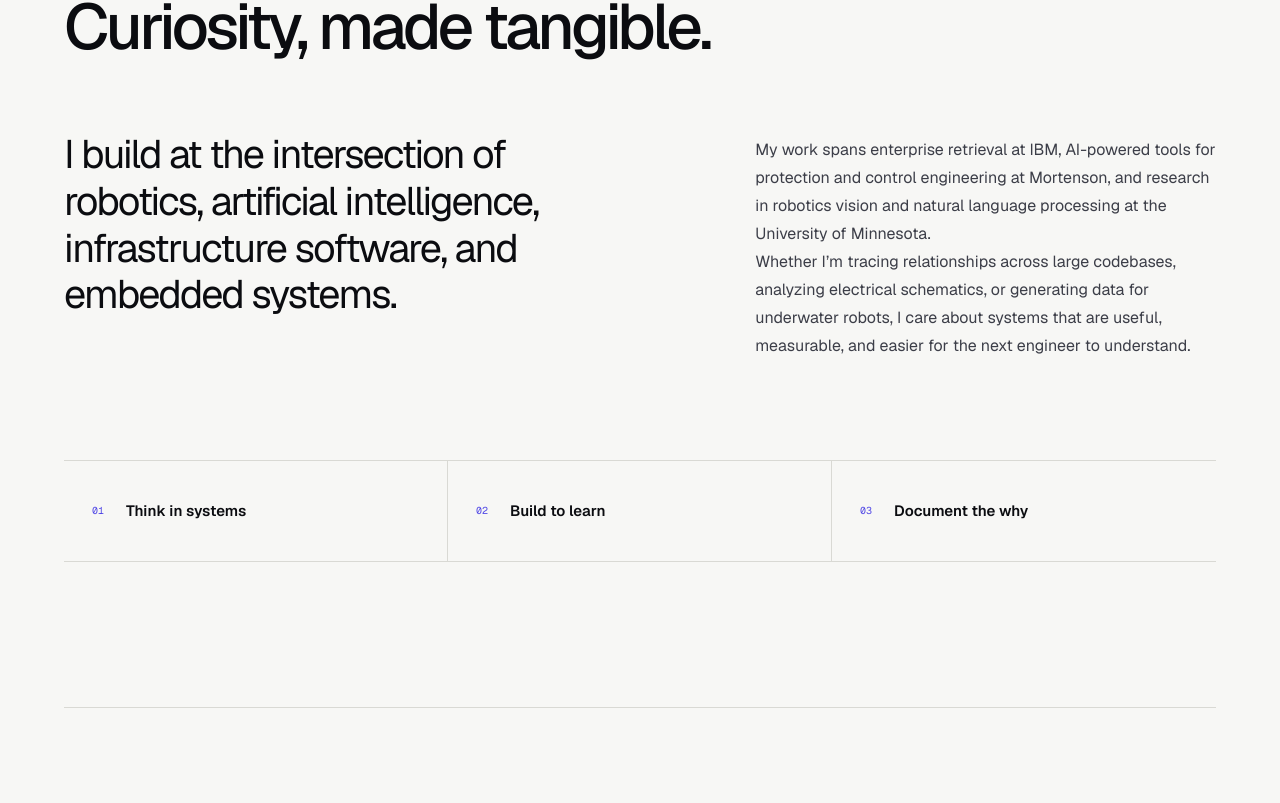
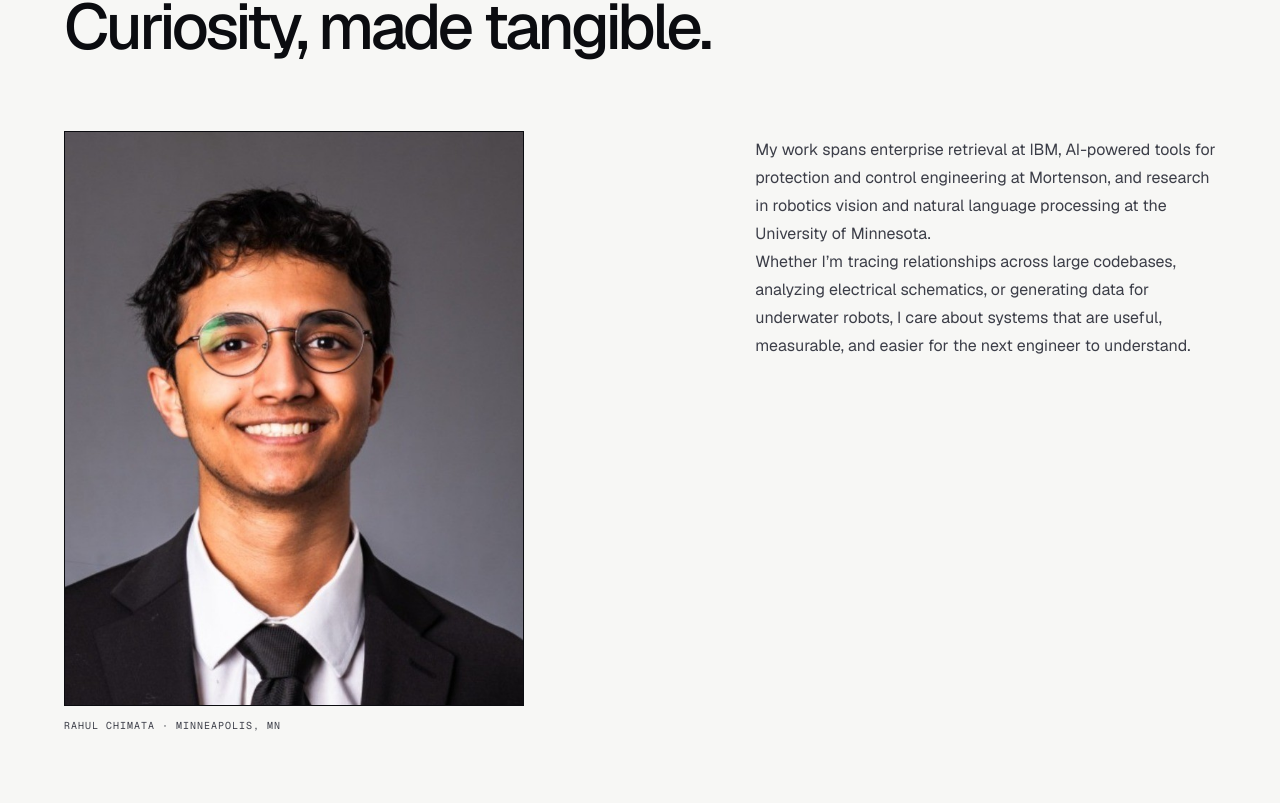
Before and after one commit to RahulChimata/Portfolio, a Next.js app: page / in a window 1280 px wide. Shown: the part 1277-2080 px from the top of the page. Built offline with nearby package versions, Linux system fonts and the light colour scheme.

Commit message:
Add headshot to about section

```diff
--- a/app/globals.css
+++ b/app/globals.css
@@ -498,14 +498,33 @@ button.button {
 .about-grid {
   display: grid;
   grid-template-columns: 1.1fr 0.9fr;
+  align-items: start;
   gap: clamp(70px, 10vw, 160px);
 }
 
-.about-lead {
+.about-portrait {
+  width: min(100%, 460px);
   margin: 0;
-  font-size: clamp(29px, 3.1vw, 49px);
-  letter-spacing: -0.045em;
-  line-height: 1.18;
+}
+
+.about-portrait img {
+  display: block;
+  width: 100%;
+  aspect-ratio: 4 / 5;
+  border: 1px solid var(--ink);
+  object-fit: cover;
+  object-position: 50% 42%;
+}
+
+.about-portrait figcaption {
+  display: flex;
+  justify-content: space-between;
+  margin-top: 12px;
+  color: var(--ink-soft);
+  font-family: var(--font-geist-mono), monospace;
+  font-size: 10px;
+  letter-spacing: 0.1em;
+  text-transform: uppercase;
 }
 
 .about-copy {
@@ -1576,8 +1595,8 @@ button.button {
     max-width: 420px;
   }
 
-  .about-lead {
-    font-size: 29px;
+  .about-portrait {
+    width: min(100%, 420px);
   }
 
   .principles {
--- a/app/page.tsx
+++ b/app/page.tsx
@@ -277,10 +277,15 @@ export default function Home() {
             <h2>Curiosity, made tangible.</h2>
           </div>
           <div className="about-grid">
-            <p className="about-lead">
-              I build at the intersection of robotics, artificial intelligence,
-              infrastructure software, and embedded systems.
-            </p>
+            <figure className="about-portrait">
+              <img
+                src="/rahul-chimata-headshot.jpg"
+                alt="Rahul Chimata wearing a suit and tie"
+                width="800"
+                height="800"
+              />
+              <figcaption>Rahul Chimata · Minneapolis, MN</figcaption>
+            </figure>
             <div className="about-copy">
               <p>
                 My work spans enterprise retrieval at IBM, AI-powered tools for
@@ -475,9 +480,8 @@ export default function Home() {
           <div className="section-heading">
             <p className="section-number">05 / EDUCATION</p>
             <h2>
-              Strong fundamentals.
+              Academic experience.
               <br />
-              Always expanding.
             </h2>
           </div>
           {data.education.map((entry) => (
@@ -505,11 +509,10 @@ export default function Home() {
         <div className="contact-inner">
           <p className="section-number section-number--light">06 / CONTACT</p>
           <h2>
-            Let’s build something
-            <span>worth testing.</span>
+            <span>Let's connect!</span>
           </h2>
           <p>
-            I’m interested in software, robotics, AI, and infrastructure work
+            I’m interested in software, robotics, AI, and research work
             where careful engineering turns ambitious ideas into useful
             systems.
           </p>
```
Also changed, not shown: public/rahul-chimata-headshot.jpg (added), 1 other file (tests, documents, lock files or other folders).
